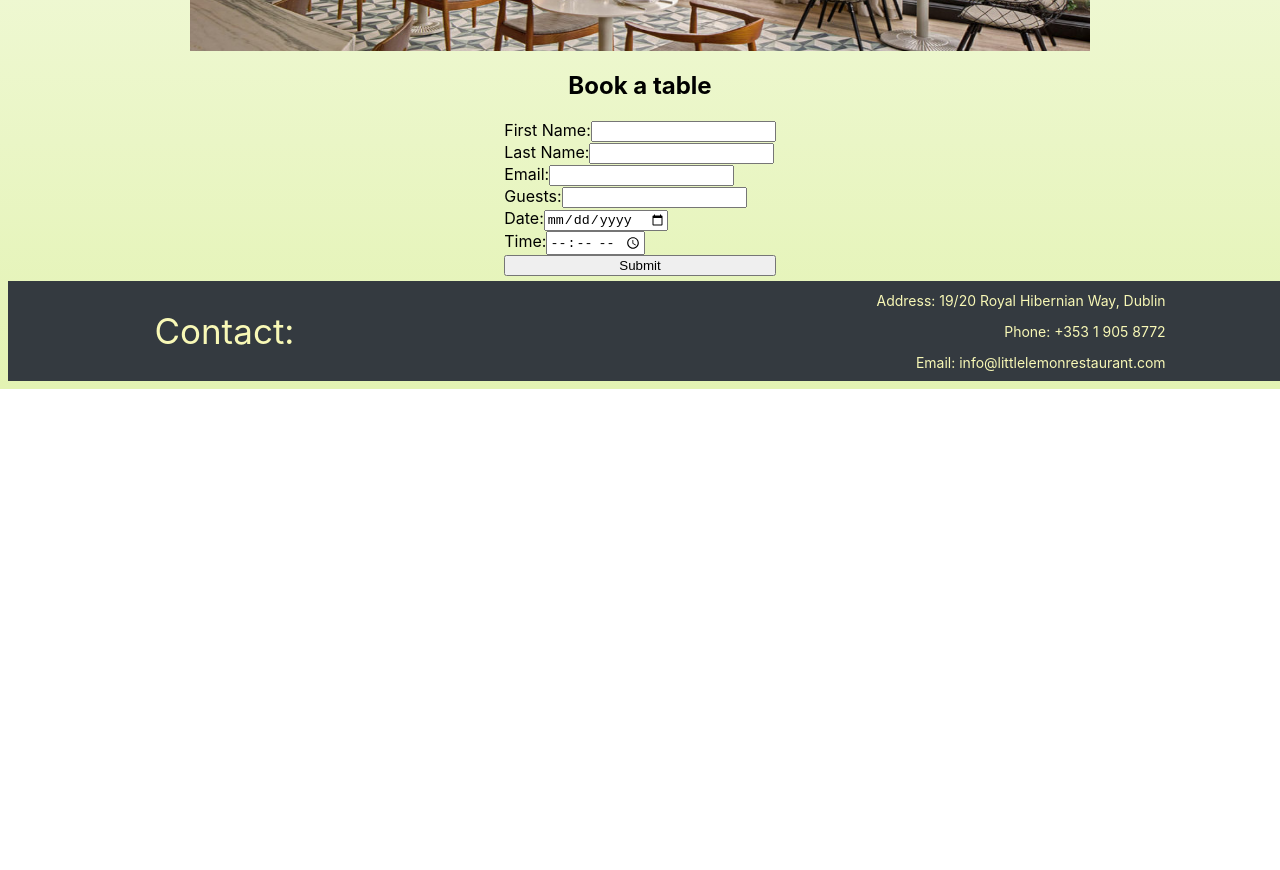
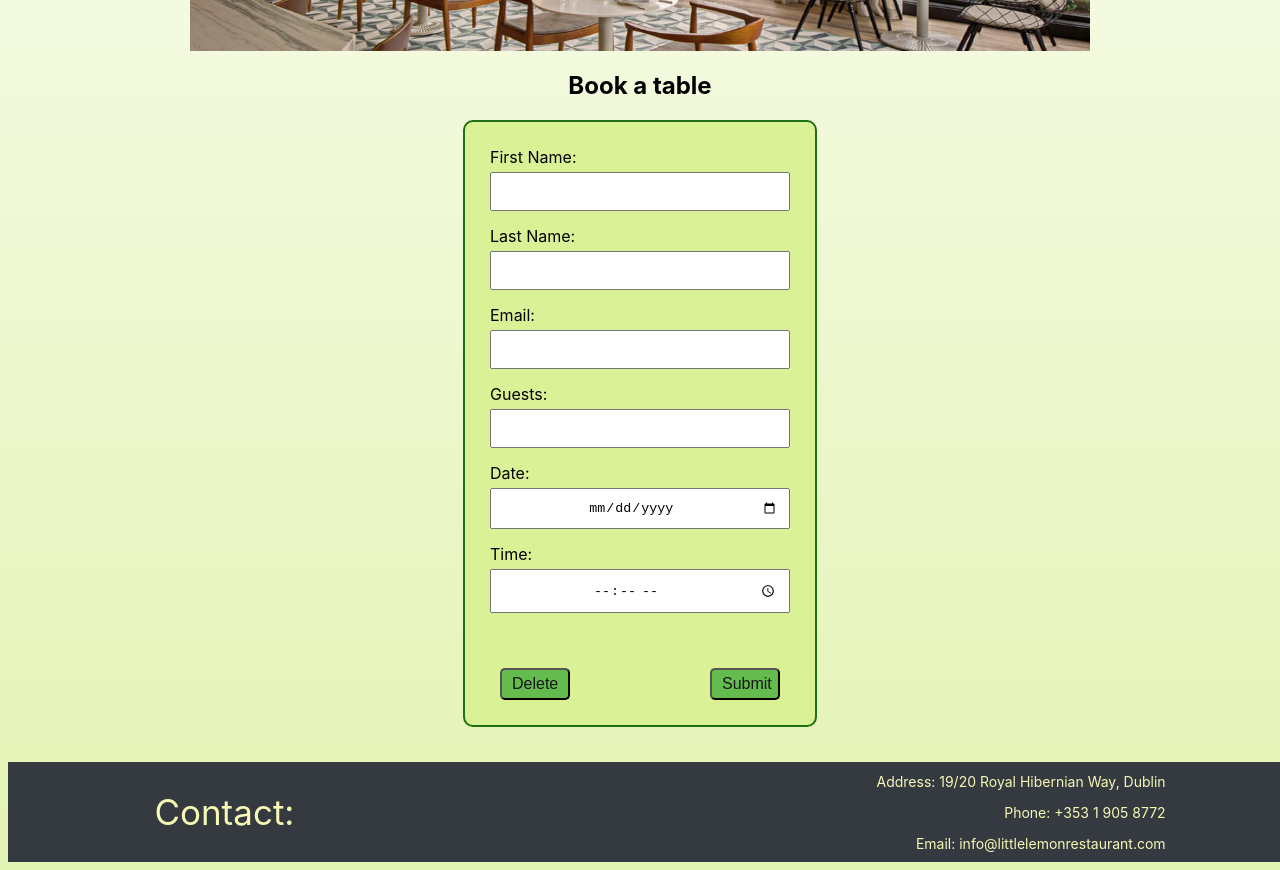
Before and after one commit to ellaiv/little-lemon, a React (Create React App) app: page / in a window 1280 px wide. Shown: the part 600-1470 px from the top of the page. Before the commit the page ends 989 px from the top, so only its background shows below. Built offline with nearby package versions, Linux system fonts and the light colour scheme.

Commit message:
Imporving the main content

```diff
--- a/src/components/main/MainContent.css
+++ b/src/components/main/MainContent.css
@@ -1,5 +1,5 @@
 .main-content {
-  padding: 30px;
+  padding: 50px;
 }
 
 .image {
@@ -9,7 +9,7 @@
 }
 
 .reservation-form-wrapper {
-  margin: 5px 0px 5px 0px;
+  margin: 5px 0;
   align-items: center;
   display: flex;
   flex-direction: column;
@@ -18,4 +18,58 @@
 .reservation-form {
   display: flex;
   flex-direction: column;
+  border: 2px solid #1f6f14;
+  padding: 25px;
+  border-radius: 10px;
+  background-color: rgb(218, 241, 149);
+  width: 300px;
+  align-items: center;
+  text-align: left;
+  margin-bottom: 30px;
 }
+
+.reservation-form label {
+  width: 100%;
+  display: flex;
+  flex-direction: column;
+  margin-bottom: 15px;
+  text-align: left;
+}
+
+.reservation-form input {
+  margin-top: 5px;
+  padding: 10px;
+  width: 300px;
+  box-sizing: border-box;
+  text-align: center;
+}
+
+.submit-button,
+.delete-button {
+  margin-right: 70px;
+  margin-left: 70px;
+  padding: 5px 10px;
+  background-color: #64bb4e;
+  color: rgb(22, 22, 22);
+  display: flex;
+  justify-content: space-between;
+  margin-top: 20px;
+  border-radius: 5px; /* colțuri rotunjite */
+  cursor: pointer; /* schimbă cursorul la pointer */
+  font-size: 16px; /* setează dimensiunea fontului */
+  width: 70px;
+}
+
+.button-group {
+  display: flex;
+  justify-content: space-between;
+  margin-top: 20px;
+}
+
+.submit-button:hover {
+  background-color: #45a049;
+}
+
+.delete-button:hover {
+  background-color: #e53935;
+}
--- a/src/components/main/MainContent.js
+++ b/src/components/main/MainContent.js
@@ -40,6 +40,15 @@ const MainContent = ({ handleSubmit }) => {
   const submitForm = (e) => {
     e.preventDefault();
     handleSubmit({ firstName, lastName, email, guests, date, time });
+    setFirstName("");
+    setLastName("");
+    setEmail("");
+    setGuests("");
+    setDate("");
+    setTime("");
+  };
+
+  const resetForm = () => {
     setFirstName("");
     setLastName("");
     setEmail("");
@@ -109,9 +118,22 @@ const MainContent = ({ handleSubmit }) => {
                 required
               />
             </label>
-            <button type="submit" onClick={() => setFormSubmitted(true)}>
-              Submit
-            </button>
+            <div className="button-group">
+              <button
+                type="button"
+                className="delete-button"
+                onClick={resetForm}
+              >
+                Delete
+              </button>
+              <button
+                type="submit"
+                className="submit-button"
+                onClick={() => setFormSubmitted(true)}
+              >
+                Submit
+              </button>
+            </div>
           </form>
         </div>
       ) : (
--- a/src/components/main/components/FormSubmitted.css
+++ b/src/components/main/components/FormSubmitted.css
@@ -1,11 +1,12 @@
 .form-submitted-container {
-  width: 300px; /* Lățimea chenarului */
-  height: 80px; /* Înălțimea chenarului */
-  border: 2px solid rgb(231, 171, 87); /* Grosimea și culoarea liniei chenarului */
-  background-color: rgb(226, 209, 113); /* Culoarea de fundal a chenarului */
-  position: relative; /* Schimbăm la poziționare relativă */
-  margin: 0 auto; /* Afișăm pe centru */
-  margin-top: 50px; /* Adaugă un spațiu între chenar și bara de navigare */
+  width: 300px;
+  height: 80px;
+  border: 2px solid rgb(231, 171, 87);
+  background-color: rgb(226, 209, 113);
+  position: relative;
+  margin: 0 auto;
+  margin-top: 50px;
   text-align: center; /* Alinierea conținutului în centrul chenarului */
   padding: 20px; /* Spațierea în interiorul chenarului */
+  border-radius: 15px;
 }
```
